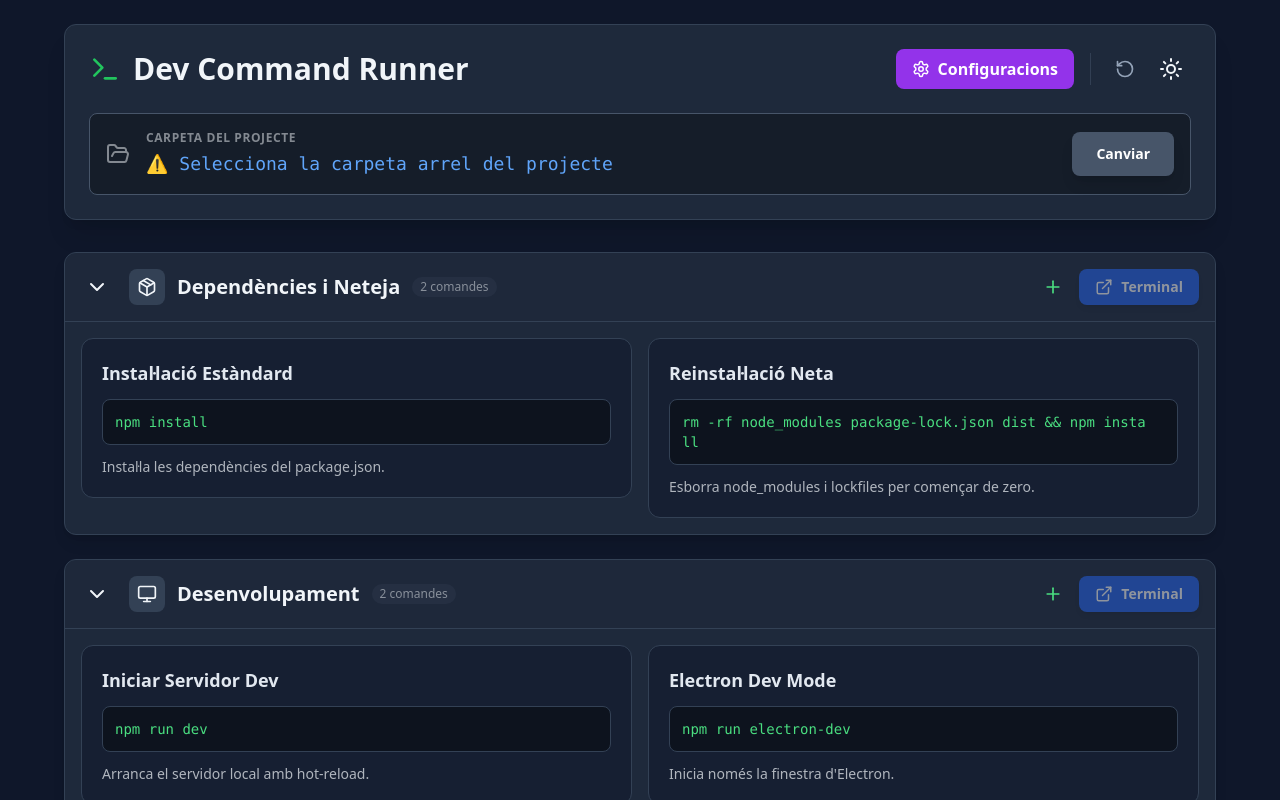
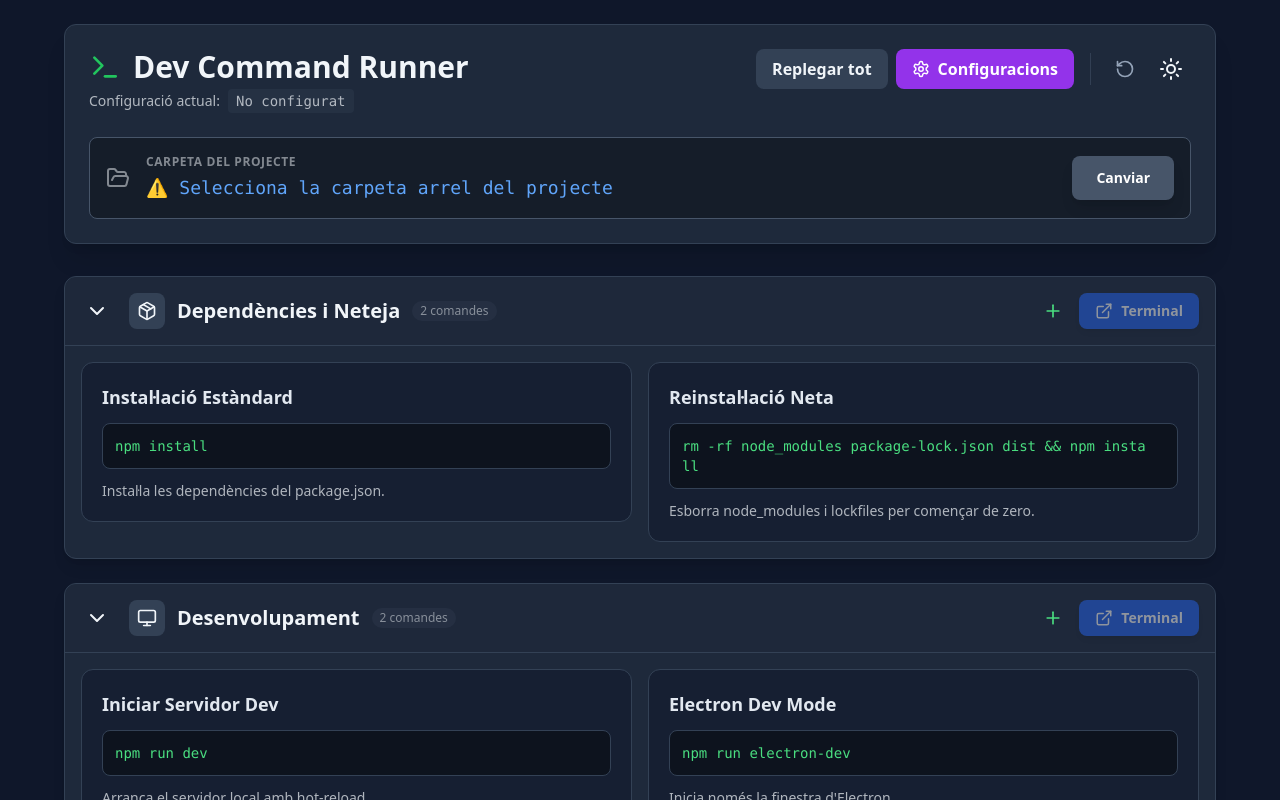
Before and after one commit to Pepelocotango/DEV_COMMAND_RUNNER, a React (Vite) app: page / in a window 1280 px wide. Shown: the top 800 px of the page. Built offline with nearby package versions, Linux system fonts and the light colour scheme.

Commit message:
nom arxiu conf i replegar

```diff
--- a/src/dev-command-runner.jsx
+++ b/src/dev-command-runner.jsx
@@ -82,6 +82,8 @@ function App() {
   const [isConfigManagerOpen, setIsConfigManagerOpen] = useState(false);
   const [savedConfigs, setSavedConfigs] = useState([]);
   const [newConfigName, setNewConfigName] = useState('');
+  const [currentConfig, setCurrentConfig] = useState('No configurat');
+  const [allCollapsed, setAllCollapsed] = useState(false);
 
   useEffect(() => {
     localStorage.setItem('dev-command-runner-data', JSON.stringify(commandsData));
@@ -105,6 +107,16 @@ function App() {
       ...prev,
       [catId]: !prev[catId]
     }));
+  };
+
+  const toggleAllCategories = () => {
+    const newState = !allCollapsed;
+    const newCollapsed = {};
+    commandsData.categories.forEach(cat => {
+      newCollapsed[cat.id] = newState;
+    });
+    setCollapsedCategories(newCollapsed);
+    setAllCollapsed(newState);
   };
 
   const resetDefaults = () => {
@@ -211,6 +223,7 @@ function App() {
       });
       if (result.success) {
         setNewConfigName('');
+        setCurrentConfig(newConfigName);
         loadConfigsList();
         alert('Configuració guardada correctament!');
       } else {
@@ -225,6 +238,7 @@ function App() {
       const data = await window.electron.ipcRenderer.invoke('load-config', name);
       if (data) {
         setCommandsData(data);
+        setCurrentConfig(name);
         setIsConfigManagerOpen(false);
       } else {
         alert('Error carregant la configuració.');
@@ -253,11 +267,23 @@ function App() {
     <div className={`min-h-screen p-6 ${bgClass} font-sans transition-colors duration-300`}>
       <div className={`max-w-6xl mx-auto rounded-xl shadow-xl p-6 mb-8 ${cardClass} border`}>
         <div className="flex flex-col gap-6">
-          <div className="flex justify-between items-center">
-            <h1 className="text-3xl font-bold flex items-center gap-3">
-              <Terminal className="text-green-500" size={32} /> Dev Command Runner
-            </h1>
+          <div className="flex justify-between items-start">
+            <div>
+              <h1 className="text-3xl font-bold flex items-center gap-3">
+                <Terminal className="text-green-500" size={32} /> Dev Command Runner
+              </h1>
+              <div className="mt-1 flex items-center gap-2 text-sm opacity-70">
+                <span>Configuració actual:</span>
+                <span className="font-mono bg-slate-700/50 px-2 py-0.5 rounded">{currentConfig}</span>
+              </div>
+            </div>
             <div className="flex items-center gap-2">
+              <button
+                onClick={toggleAllCategories}
+                className={`flex items-center gap-2 px-4 py-2 rounded-lg font-bold transition-colors ${theme === 'dark' ? 'bg-slate-700 hover:bg-slate-600' : 'bg-slate-200 hover:bg-slate-300'}`}
+              >
+                {allCollapsed ? 'Expandir tot' : 'Replegar tot'}
+              </button>
               <button onClick={handleOpenConfigManager} className={`flex items-center gap-2 px-4 py-2 rounded-lg font-bold transition-colors ${theme === 'dark' ? 'bg-purple-600 hover:bg-purple-500 text-white' : 'bg-purple-500 hover:bg-purple-600 text-white'}`}>
                 <Settings size={18} /> Configuracions
               </button>
```
